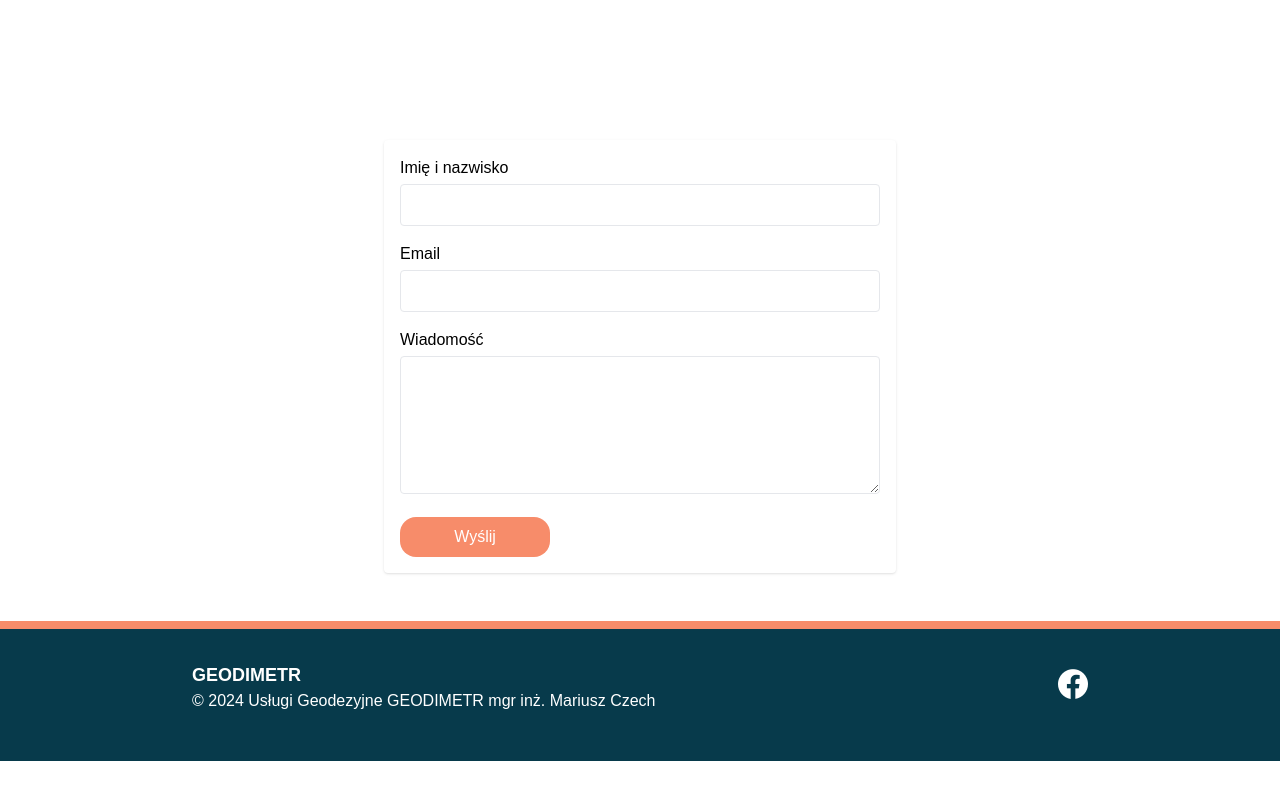
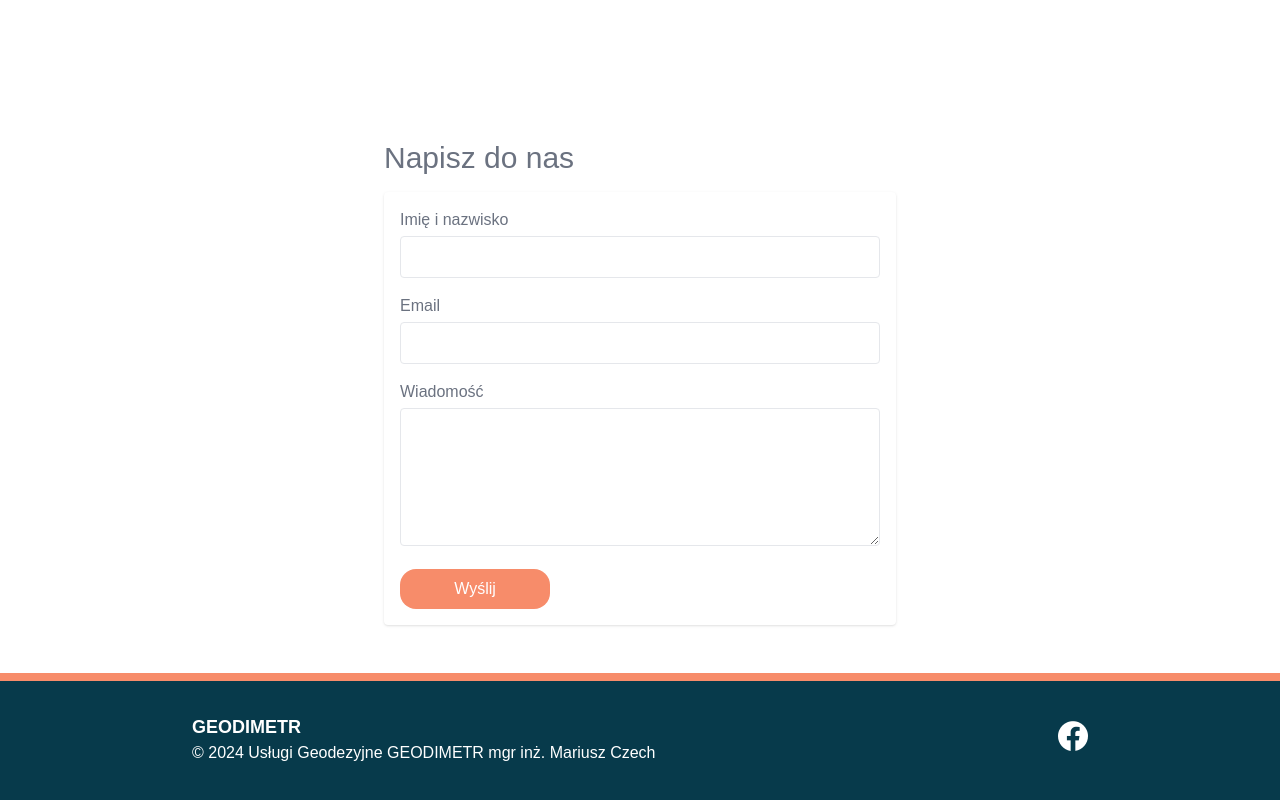
Before and after one commit to szymcze578/New-Frontend-Vue.js---page-for-Surveyor-company, a Vue app: page /contact in a window 1280 px wide. Shown: the part 524-1324 px from the top of the page. Before the commit the page ends 1285 px from the top, so only its background shows below. Built offline with nearby package versions, Linux system fonts and the light colour scheme; what @fawmi/vue-google-maps, vue3-typed-js would draw is missing.

Commit message:
Minor improvements

```diff
--- a/src/components/ContactFormComponent.vue
+++ b/src/components/ContactFormComponent.vue
@@ -1,5 +1,8 @@
 <template>
-  <form @submit.prevent="sendEmail" class="mx-auto p-4 m-4 bg-white shadow rounded">
+  <div class="flex text-3xl font-thin  text-gray-500">
+    Napisz do nas
+  </div>
+  <form @submit.prevent="sendEmail" class="mx-auto p-4 m-4 bg-white shadow rounded text-gray-500">
     <div class="mb-4">
       <label class="block mb-1">Imię i nazwisko</label>
       <input v-model="form.name" type="text" class="w-full border px-3 py-2 rounded" required />
--- a/src/components/Header/NavigationItem.vue
+++ b/src/components/Header/NavigationItem.vue
@@ -2,8 +2,9 @@
   <div class="h-full items-center text-center flex flex-col justify-center mx-3">
     <RouterLink
       :to="_link?.path"
-      class="px-5 py-3 flex justify-center text-center items-center w-full hover:bg-second rounded-lg transition-colors duration-300"
+      class="px-5 py-3 flex justify-center text-center items-center md:w-full hover:bg-second rounded-lg transition-colors duration-300"
       :class="{ 'bg-second text-white': route.path === _link?.path }"
+      @click="$emit('closeMenu')"
     >
       <div >
         <span>{{ _link?.label }}</span>
@@ -19,6 +20,8 @@ defineProps({
   _link: Object
 })
 
+defineEmits(['closeMenu'])
+
 const route = useRoute(); // Get current route
 
 </script>
--- a/src/components/Header/TheHeader.vue
+++ b/src/components/Header/TheHeader.vue
@@ -25,10 +25,10 @@
     </div>
 
     <nav
-      class="md:flex md:items-center md:static absolute text-black font-medium cursor-pointer bg-white md:w-auto w-full h-full duration-300 ease-in z-100"
+      class="md:flex md:items-center md:static absolute text-black font-medium cursor-pointer bg-white justify-end  md:w-full h-full duration-300 ease-in z-100"
       :class="[isOpen ? 'left-0' : 'left-[-100%]']"
     >
-      <NavigationItem v-for="link in links" :key="link.label" :_link="link"> </NavigationItem>
+      <NavigationItem v-for="link in links" :key="link.label" :_link="link" @close-menu="openMenu()"> </NavigationItem>
     </nav>
   </div>
 </template>
@@ -64,6 +64,4 @@ onBeforeUnmount(() => {
   window.removeEventListener('scroll', handleScroll)
 })
 
-
-
 </script>
--- a/src/components/Pages/HomePage/HomePage.vue
+++ b/src/components/Pages/HomePage/HomePage.vue
@@ -1,6 +1,6 @@
 <template>
   <div>
-    <div class="relative flex justify-center py-2  h-[800px]">
+    <div class="relative flex justify-center py-2 h-[800px]">
       <Swiper
         :slides-per-page="1"
         :autoplay="{ delay: 4000, disableOnInteraction: false }"
@@ -23,7 +23,7 @@
         Cechują nas
       </div>
     </div>
-    <div class="lg:px-48 xl:px-90 grid grid-cols-3 gap-6 md:grid-cols-3 mt-8">
+    <div class="lg:px-48 xl:px-90 grid-rows-3 md:grid-rows-none grid gap-6 md:grid-cols-3 mt-8">
       <InformationTile v-for="(info, index) in informationData" :key="index" :information="info"/>
     </div>
 
--- a/src/components/Pages/HomePage/ImageInfoPanel.vue
+++ b/src/components/Pages/HomePage/ImageInfoPanel.vue
@@ -6,7 +6,7 @@
                visible: { opacity: 1, x: 0, transition: { duration: 1000, easing: 'ease-in-out' } }
               }"  />
   </div>
-  <div class="w-[65%] flex-row justify-center items-center  text-white text-3xl font-semibold text-justify"
+  <div class="w-[65%] flex-row justify-center items-center text-white text-3xl font-semibold text-justify"
        v-motion="{
             initial: { opacity: 0, x: 100 },
             visible: { opacity: 1, x: 0, transition: { duration: 1000, easing: 'ease-in-out'}}
```
Also changed, not shown: src/components/Pages/ServicesPage/MediaHeader.vue (added).
